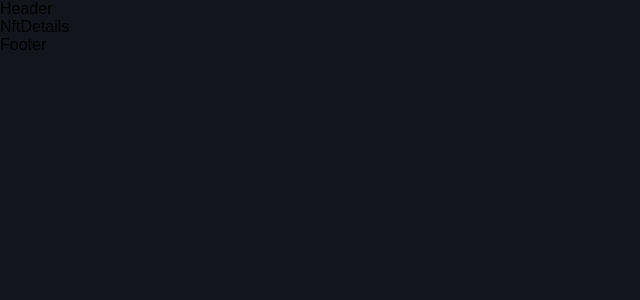
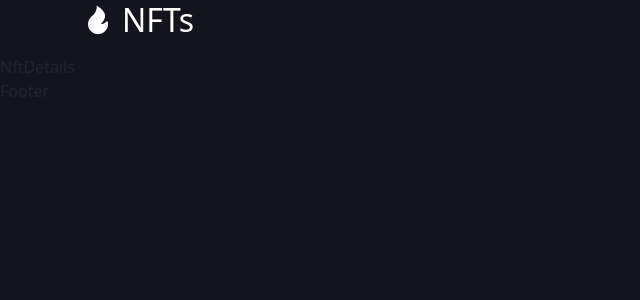
Before and after one commit to lucianogarriga/marketplace-app, a React (Create React App) app: page /nftdetails in a window 1280 px wide. Shown: the top 300 px of the page, without its empty margins (0-640 px from the left). Built offline with nearby package versions, Linux system fonts and the light colour scheme.

Commit message:
Install reactstrap & remixicon

```diff
--- a/package.json
+++ b/package.json
@@ -6,11 +6,14 @@
     "@testing-library/jest-dom": "^5.16.5",
     "@testing-library/react": "^13.4.0",
     "@testing-library/user-event": "^13.5.0",
+    "bootstrap": "^5.2.2",
     "react": "^18.2.0",
     "react-dom": "^18.2.0",
     "react-router": "6.4.2",
     "react-router-dom": "^6.4.2",
     "react-scripts": "5.0.1",
+    "reactstrap": "^9.1.4",
+    "remixicon": "^2.5.0",
     "web-vitals": "^2.1.4"
   },
   "scripts": {
--- a/src/components/Header/Header.jsx
+++ b/src/components/Header/Header.jsx
@@ -1,9 +1,38 @@
+import React from 'react'
+import './header.css'
+import {Container} from 'reactstrap'
+import { NavLink, Link } from 'react-router-dom'
 
-import React from 'react'
+const NAV__LINKS = [
+  {
+    display: 'Home',
+    url: '/home'
+  },
+
+]
 
 const Header = () => {
   return (
-    <div>Header</div>
+    <header className="header">
+      <Container>
+        <div className="navigation">
+          <div className="logo">
+            <h2 className="d-flex gap-2 align-items-center">
+              <span> <i class="ri-fire-fill"></i> </span>
+              NFTs
+            </h2>
+          </div>
+
+          <div className="nav__menu">
+            <ul className="nav__list">
+              <li className="nav__item">
+                <NavLink></NavLink>
+              </li>
+            </ul>
+          </div>
+        </div>
+      </Container>
+    </header>
   )
 }
 
--- a/src/index.js
+++ b/src/index.js
@@ -4,6 +4,8 @@ import './index.css';
 import {BrowserRouter as Router} from 'react-router-dom';
 import App from './App';
 import reportWebVitals from './reportWebVitals';
+import 'bootstrap/dist/css/bootstrap.css';
+import 'remixicon/fonts/remixicon.css';
 
 const root = ReactDOM.createRoot(document.getElementById('root'));
 root.render(
```
Also changed, not shown: 1 other file (tests, documents, lock files or other folders).
